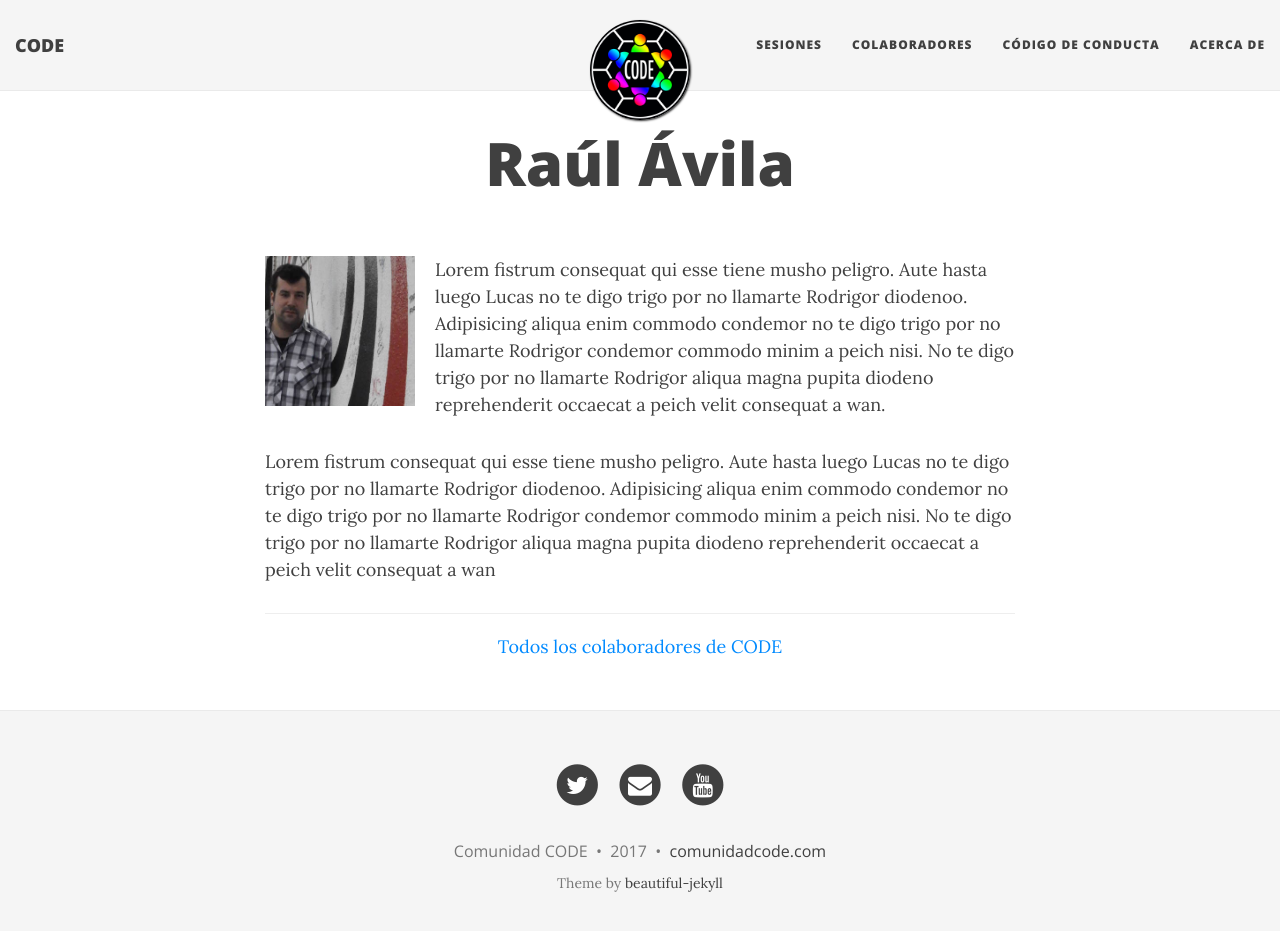
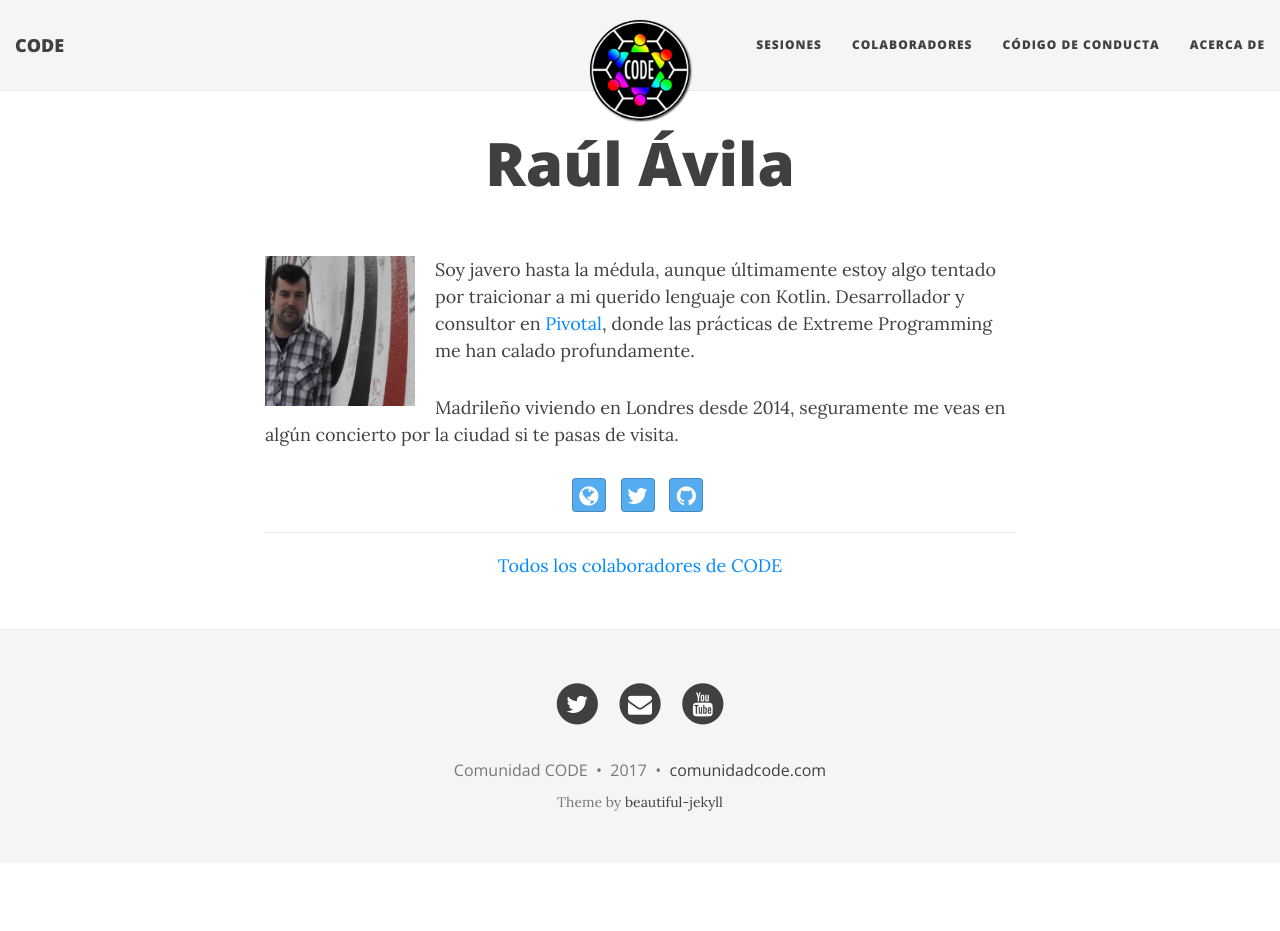
Before and after one commit to comunidadcode/comunidadcode.github.io, a Jekyll site: the page built from colaboradores/raul-avila.md, in a window 1280 px wide and 944 px high. Shown: the top 931 px of the window. Built offline with Jekyll 4.4.1, drawn with Linux system fonts in a browser that asks for light colours; nearby versions of some CDN libraries.

Commit message:
Página colaborador Raul Avila

```diff
--- a/colaboradores/raul-avila.md
+++ b/colaboradores/raul-avila.md
@@ -1,10 +1,13 @@
 ---
 layout: collaborator
 title: Raúl Ávila
+twitter: _Raul_Avila
+homepage: http://raulavila.com
+github: raulavila
 ---
 
 ![Raúl Ávila](/img/colaboradores/raul-avila.jpg){: .collaborator-page-image }
 
-Lorem fistrum consequat qui esse tiene musho peligro. Aute hasta luego Lucas no te digo trigo por no llamarte Rodrigor diodenoo. Adipisicing aliqua enim commodo condemor no te digo trigo por no llamarte Rodrigor condemor commodo minim a peich nisi. No te digo trigo por no llamarte Rodrigor aliqua magna pupita diodeno reprehenderit occaecat a peich velit consequat a wan.
+Soy javero hasta la médula, aunque últimamente estoy algo tentado por traicionar a mi querido lenguaje con Kotlin. Desarrollador y consultor en [Pivotal](https://pivotal.io/), donde las prácticas de Extreme Programming me han calado profundamente.
 
-Lorem fistrum consequat qui esse tiene musho peligro. Aute hasta luego Lucas no te digo trigo por no llamarte Rodrigor diodenoo. Adipisicing aliqua enim commodo condemor no te digo trigo por no llamarte Rodrigor condemor commodo minim a peich nisi. No te digo trigo por no llamarte Rodrigor aliqua magna pupita diodeno reprehenderit occaecat a peich velit consequat a wan
+Madrileño viviendo en Londres desde 2014, seguramente me veas en algún concierto por la ciudad si te pasas de visita.
```
